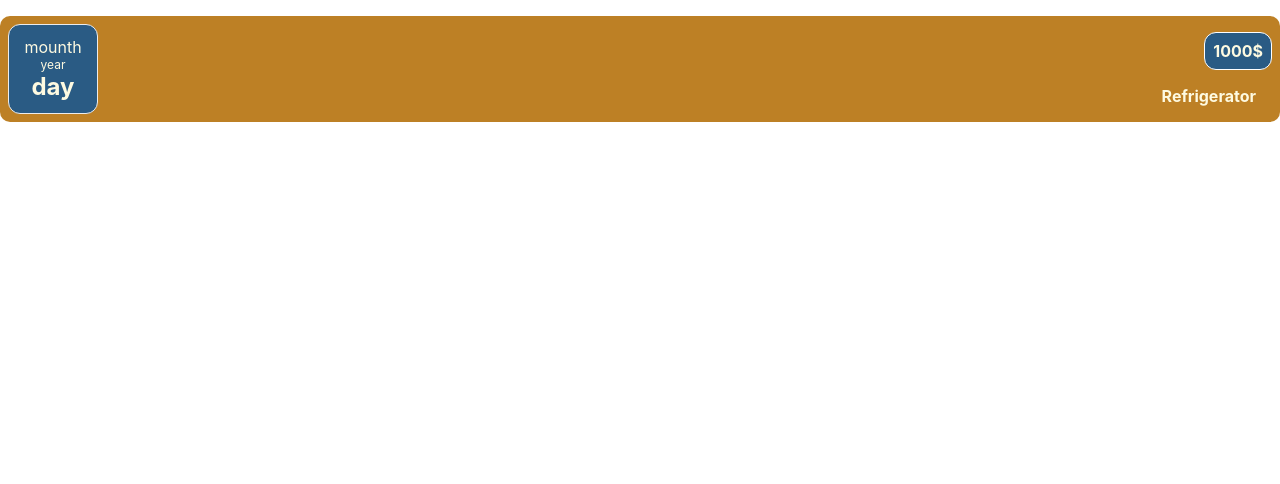
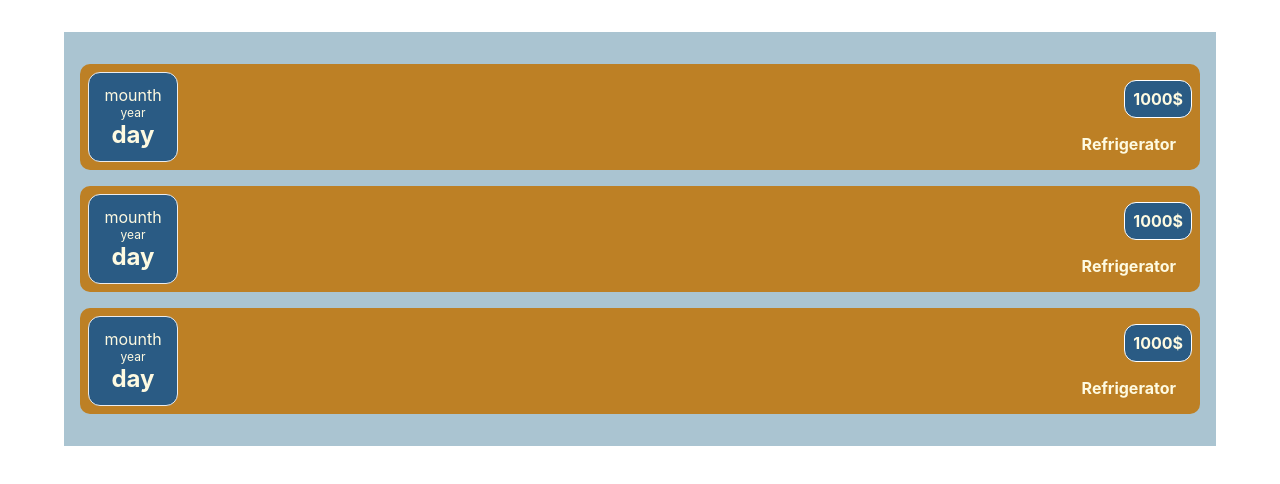
Before and after one commit to Ruslantoloshnyi/react_expenses, a React (Create React App) app: page / in a window 1280 px wide. Shown: the top 484 px of the page. Built offline with nearby package versions, Linux system fonts and the light colour scheme.

Commit message:
add costs component and costs.css

```diff
--- a/src/App.js
+++ b/src/App.js
@@ -1,9 +1,27 @@
-import CostItem from "./components/CostItem/CostItem";
+import Costs from "./components/Costs/Costs";
 
 function App() {
+  const costs = [
+    {
+      date: new Date(2021, 2, 12),
+      discraption: "Refregerator",
+      amount: 90,
+    },
+    {
+      date: new Date(2021, 4, 16),
+      discraption: "Phone",
+      amount: 100,
+    },
+    {
+      date: new Date(2021, 4, 20),
+      discraption: "Table",
+      amount: 30,
+    },
+  ];
+
   return (
     <div>
-      <CostItem></CostItem>
+      <Costs costs={costs}></Costs>
     </div>
   );
 }
--- /dev/null
+++ b/src/components/Costs/Costs.css
@@ -0,0 +1,7 @@
+.costs {
+  padding: 1rem;
+  background-color: #aac4d1;
+  margin: 2rem auto;
+  width: 70rem;
+  max-width: 95%;
+}
--- /dev/null
+++ b/src/components/Costs/Costs.jsx
@@ -0,0 +1,14 @@
+import CostItem from "../CostItem/CostItem";
+import "./Costs.css";
+
+function Costs(props) {
+  return (
+    <div className="costs">
+      <CostItem></CostItem>
+      <CostItem></CostItem>
+      <CostItem></CostItem>
+    </div>
+  );
+}
+
+export default Costs;
```
